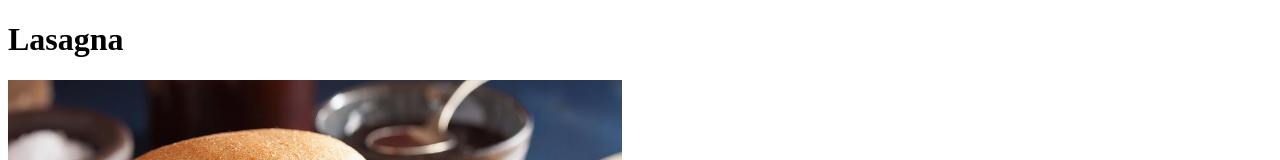
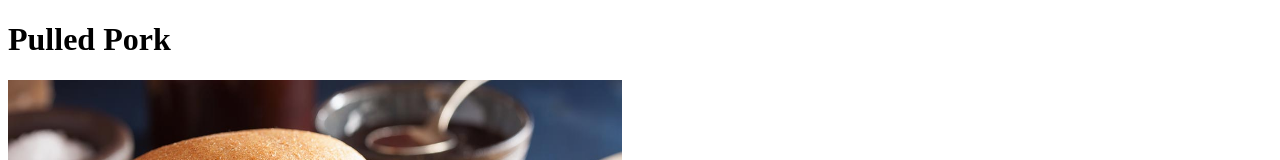
Before and after one commit to EzequielKuchar/odin-recipes, a plain HTML site: page recipes/pulled_pork.html in a window 1280 px wide. Shown: the top 160 px of the page. Drawn offline with Linux system fonts and the light colour scheme.

Commit message:
Corrected typo on pulled_pork.html

```diff
--- a/recipes/pulled_pork.html
+++ b/recipes/pulled_pork.html
@@ -6,7 +6,7 @@
     <title>Pulled Pork</title>
 </head>
 <body>
-    <h1>Lasagna</h1>
+    <h1>Pulled Pork</h1>
     <img src="../images/bocadillo-pulled-pork.jpg" width="614" height="460">
     <h2>Description</h2>
     <p>This Texas-style pulled pork recipe has a tangy barbeque sauce that's easy to make in the slow cooker. I like to serve the shredded pork on toasted buttered rolls. My family's favorite!</p>
```
